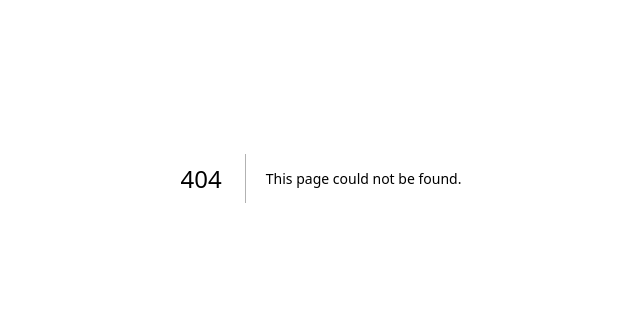
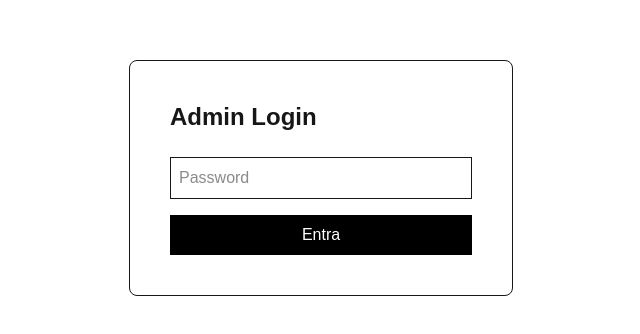
Before and after one commit to IAMStudioTO/BOS, a Next.js app in the folder apps/web/: page /admin/login in a window 1280 px wide. Before the commit this address had no page. Shown: the part 222-556 px from the top of the page, without its empty margins (319-959 px from the left). Built offline with nearby package versions, Linux system fonts and the light colour scheme.

Commit message:
feat(web): protect admin with password auth

```diff
--- /dev/null
+++ b/apps/web/app/admin/login/page.tsx
@@ -0,0 +1,60 @@
+"use client";
+
+import { useState } from "react";
+import { useRouter } from "next/navigation";
+
+export default function AdminLogin() {
+  const [password, setPassword] = useState("");
+  const [error, setError] = useState("");
+  const router = useRouter();
+
+  async function handleLogin(e: React.FormEvent) {
+    e.preventDefault();
+
+    const res = await fetch("/api/admin/login", {
+      method: "POST",
+      headers: {
+        "Content-Type": "application/json",
+      },
+      body: JSON.stringify({ password }),
+    });
+
+    if (res.ok) {
+      router.push("/admin");
+    } else {
+      setError("Password errata");
+    }
+  }
+
+  return (
+    <div className="min-h-screen flex items-center justify-center bg-white">
+      <form
+        onSubmit={handleLogin}
+        className="border p-10 rounded-lg w-96"
+      >
+        <h1 className="text-2xl font-bold mb-6">
+          Admin Login
+        </h1>
+
+        <input
+          type="password"
+          placeholder="Password"
+          className="w-full border p-2 mb-4"
+          value={password}
+          onChange={(e) => setPassword(e.target.value)}
+        />
+
+        {error && (
+          <p className="text-red-500 mb-4">{error}</p>
+        )}
+
+        <button
+          type="submit"
+          className="w-full bg-black text-white py-2"
+        >
+          Entra
+        </button>
+      </form>
+    </div>
+  );
+}
--- /dev/null
+++ b/apps/web/app/api/admin/login/route.ts
@@ -0,0 +1,23 @@
+import { NextResponse } from "next/server";
+
+export async function POST(request: Request) {
+  const { password } = await request.json();
+
+  if (password === process.env.ADMIN_PASSWORD) {
+    const response = NextResponse.json({ ok: true });
+
+    response.cookies.set("admin-auth", "authenticated", {
+      httpOnly: true,
+      secure: true,
+      sameSite: "strict",
+      path: "/",
+    });
+
+    return response;
+  }
+
+  return NextResponse.json(
+    { ok: false },
+    { status: 401 }
+  );
+}
--- /dev/null
+++ b/apps/web/middleware.ts
@@ -0,0 +1,27 @@
+import { NextResponse } from "next/server";
+import type { NextRequest } from "next/server";
+
+export function middleware(request: NextRequest) {
+  const { pathname } = request.nextUrl;
+
+  // Proteggiamo /admin e /api/admin
+  if (
+    pathname.startsWith("/admin") ||
+    pathname.startsWith("/api/admin")
+  ) {
+    // Non proteggiamo la pagina di login
+    if (pathname === "/admin/login") {
+      return NextResponse.next();
+    }
+
+    const authCookie = request.cookies.get("admin-auth");
+
+    if (authCookie?.value === "authenticated") {
+      return NextResponse.next();
+    }
+
+    return NextResponse.redirect(new URL("/admin/login", request.url));
+  }
+
+  return NextResponse.next();
+}
```
Also changed, not shown: 1 other file (tests, documents, lock files or other folders).
